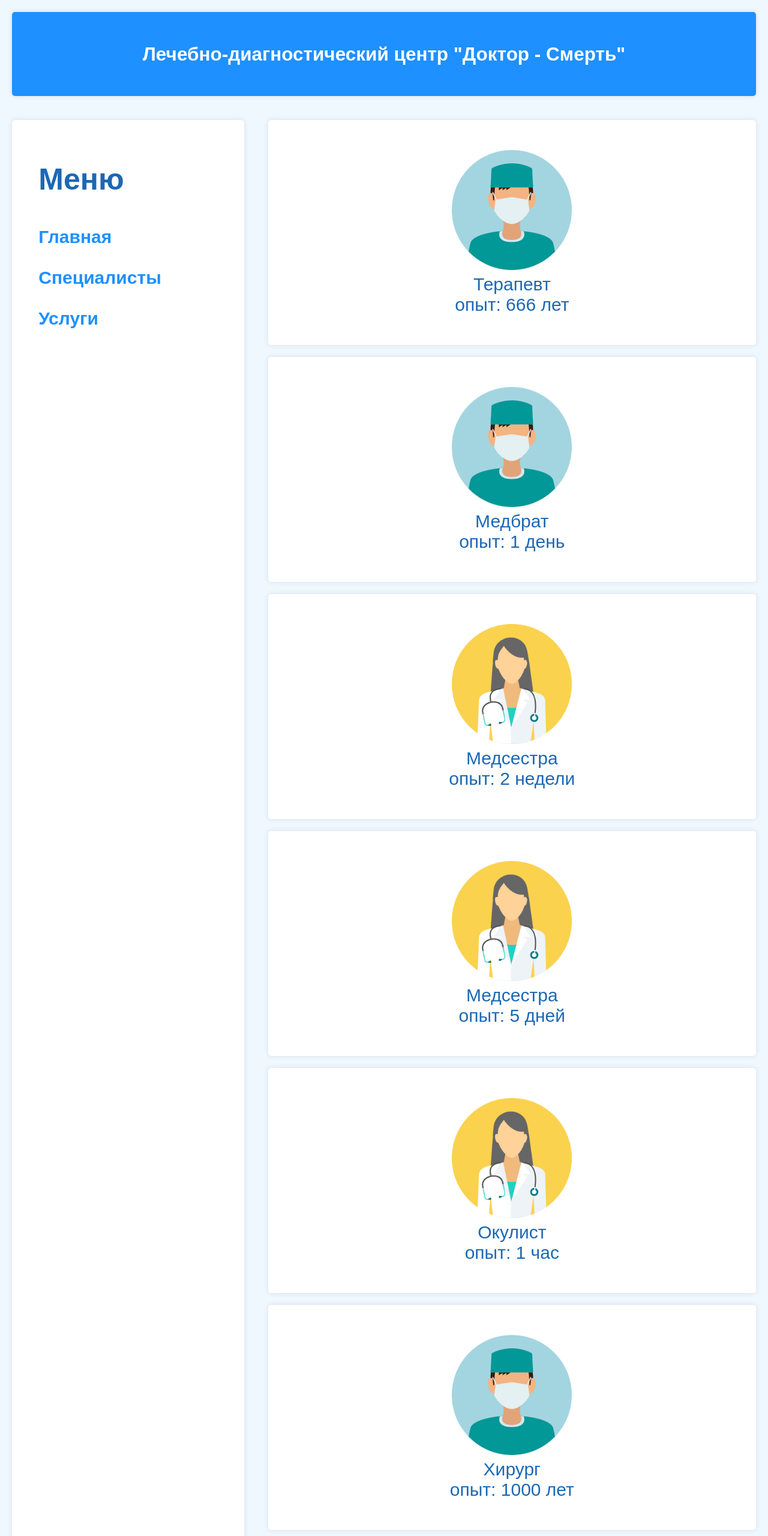
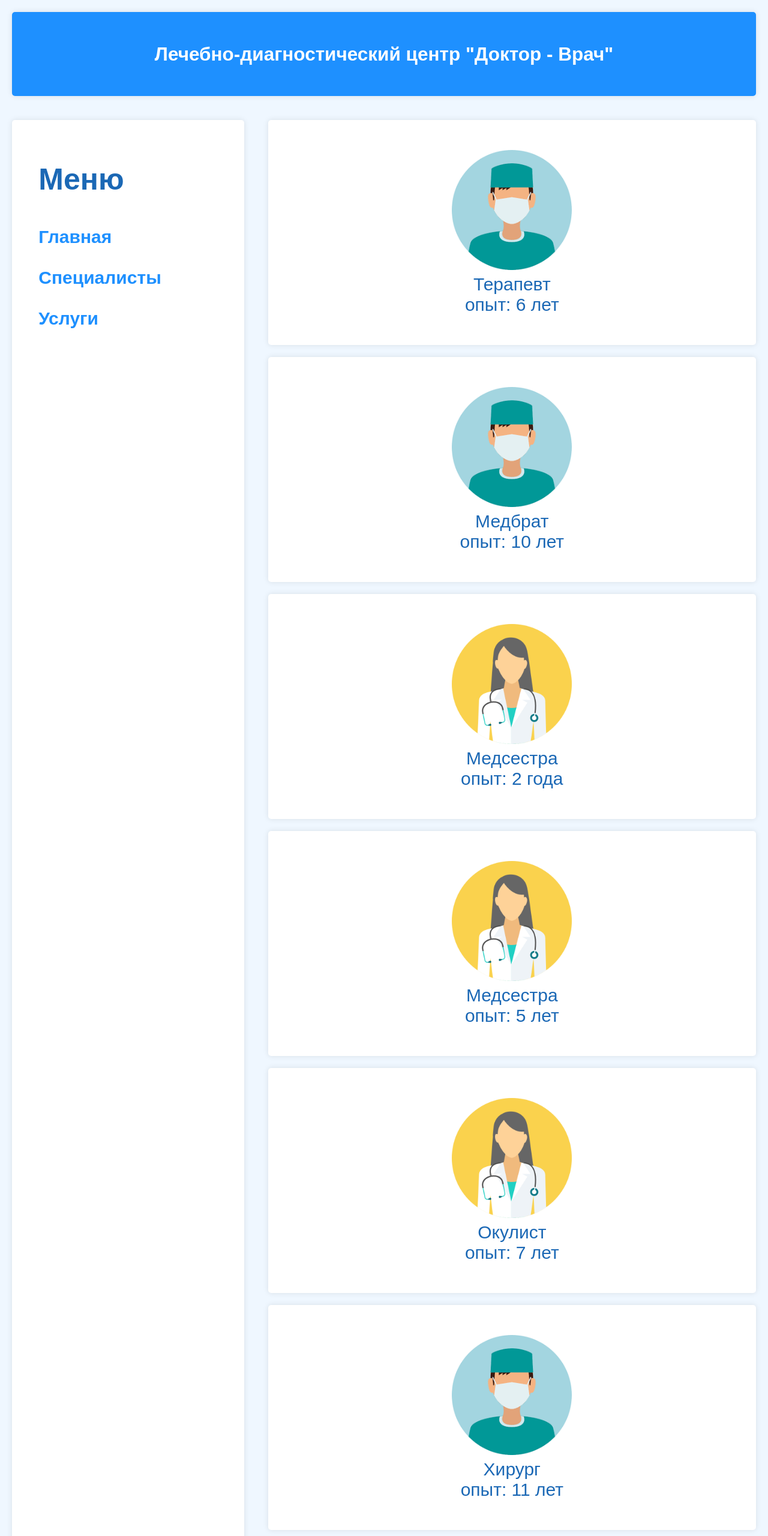
Before and after one commit to TheDetoct/TheDetoct.github.io, a plain HTML site: page specialists.html in a window 1280 px wide. Shown: the top 2560 px of the page at 60% size. Drawn offline with Linux system fonts and the light colour scheme.

Commit message:
New specialists.html

```diff
--- a/specialists.html
+++ b/specialists.html
@@ -3,7 +3,7 @@
 <head>
     <meta charset="UTF-8">
     <meta name="viewport" content="width=device-width, initial-scale=1.0">
-    <title>Доктор - Смерть</title>
+    <title>Доктор - Врач</title>
     <style>
        body {
             margin: 0;
@@ -120,7 +120,7 @@
 </head>
 <body>
     <header>
-        <p><b>Лечебно-диагностический центр "Доктор - Смерть"</b></p>
+        <p><b>Лечебно-диагностический центр "Доктор - Врач"</b></p>
     </header>
     <aside>
         <div class="a">
@@ -134,49 +134,49 @@
         <div class="b">
             <p><img src="images.png">
                 <br>Терапевт<br>
-                опыт: 666 лет
+                опыт: 6 лет
             </p>
         </div>
         <div class="b">
             <p><img src="images.png">
                 <br>Медбрат<br>
-                опыт: 1 день
+                опыт: 10 лет
             </p>
         </div>
         <div class="b">
             <p><img src="free-icon-doctor-387569.png">
                 <br>Медсестра<br>
-                опыт: 2 недели
+                опыт: 2 года
             </p>
         </div>
         <div class="b">
             <p><img src="free-icon-doctor-387569.png">
                 <br>Медсестра<br>
-                опыт: 5 дней
+                опыт: 5 лет
             </p>
         </div>
         <div class="b">
             <p><img src="free-icon-doctor-387569.png">
                 <br>Окулист<br>
-                опыт: 1 час
+                опыт: 7 лет
             </p>
         </div>
         <div class="b">
             <p><img src="images.png">
                 <br>Хирург<br>
-                опыт: 1000 лет
+                опыт: 11 лет
             </p>
         </div>
         <div class="b">
             <p><img src="free-icon-doctor-387569.png">
                 <br>Психиатр - нарколог<br>
-                опыт: 25 000 000 лет
+                опыт: 25 лет
             </p>
         </div>
         <div class="b">
             <p><img src="free-icon-doctor-387569.png">
                 <br>Стоматолог<br>
-                опыт: 4 минуты
+                опыт: 4 года
             </p>
         </div>
         <div class="b">
@@ -194,17 +194,17 @@
         <div class="b">
             <p><img src="free-icon-doctor-387569.png">
                 <br>Гинеколог<br>
-                опыт: 800 лет
+                опыт: 8 лет
             </p>
         </div>
     </main>
     <footer>
         <p class="adres">
             Адрес клиники:<br>
-            Республика Очередная,  город N,  ул. Фальшивая 42<br><br>
+            Краснодарский край,  город Армавир,  ул. Победы 42<br><br>
             Телефон для записи: +7 800 555 35 35<br><br>
         </p>
-        <p>© 2025 Лечебно-диагностический центр "Доктор - Смерть"</p>
+        <p>© 2025 Лечебно-диагностический центр "Доктор - Врач"</p>
     </footer>
 </body>
 </html>
```
